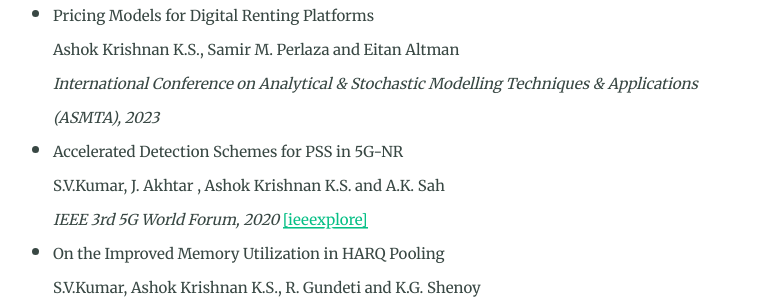
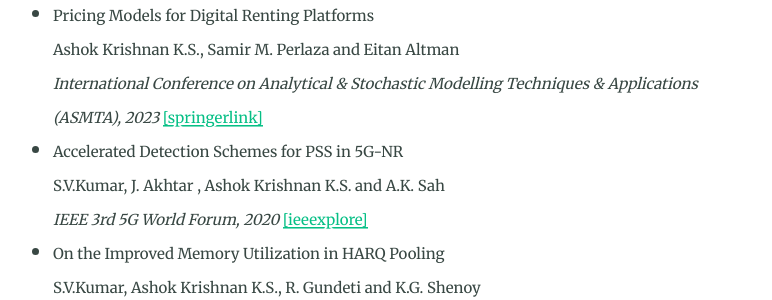
Before and after one commit to ashokkri/ashokkri.github.io, a Jekyll site: the page built from publications.md, in a window 1280 px wide. Shown: the part 872-1172 px from the top of the page, without its empty margins (230-1002 px from the left). Built offline with Jekyll 4.4.1, drawn with Linux system fonts in a browser that asks for light colours.

Commit message:
Update publications.md

```diff
--- a/publications.md
+++ b/publications.md
@@ -25,7 +25,7 @@ feature_image: "https://picsum.photos/1300/400?image=989"
 
  - <small>Pricing Models for Digital Renting Platforms
    Ashok Krishnan K.S., Samir M. Perlaza and Eitan Altman
-   *International Conference on Analytical & Stochastic Modelling Techniques & Applications (ASMTA), 2023*
+   *International Conference on Analytical & Stochastic Modelling Techniques & Applications (ASMTA), 2023* [[springerlink]](https://link.springer.com/chapter/10.1007/978-3-031-43185-2_10)
 
 - <small>Accelerated Detection Schemes for PSS in 5G-NR
    S.V.Kumar, J. Akhtar , Ashok Krishnan K.S. and A.K. Sah
```
